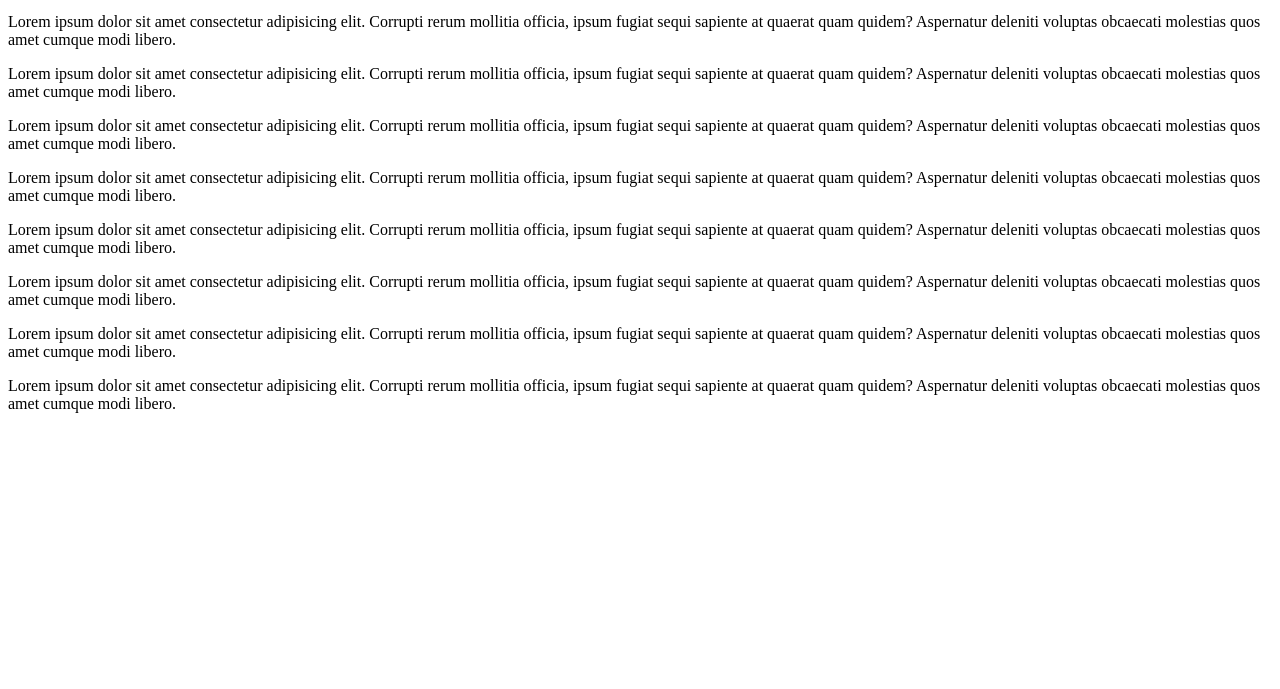
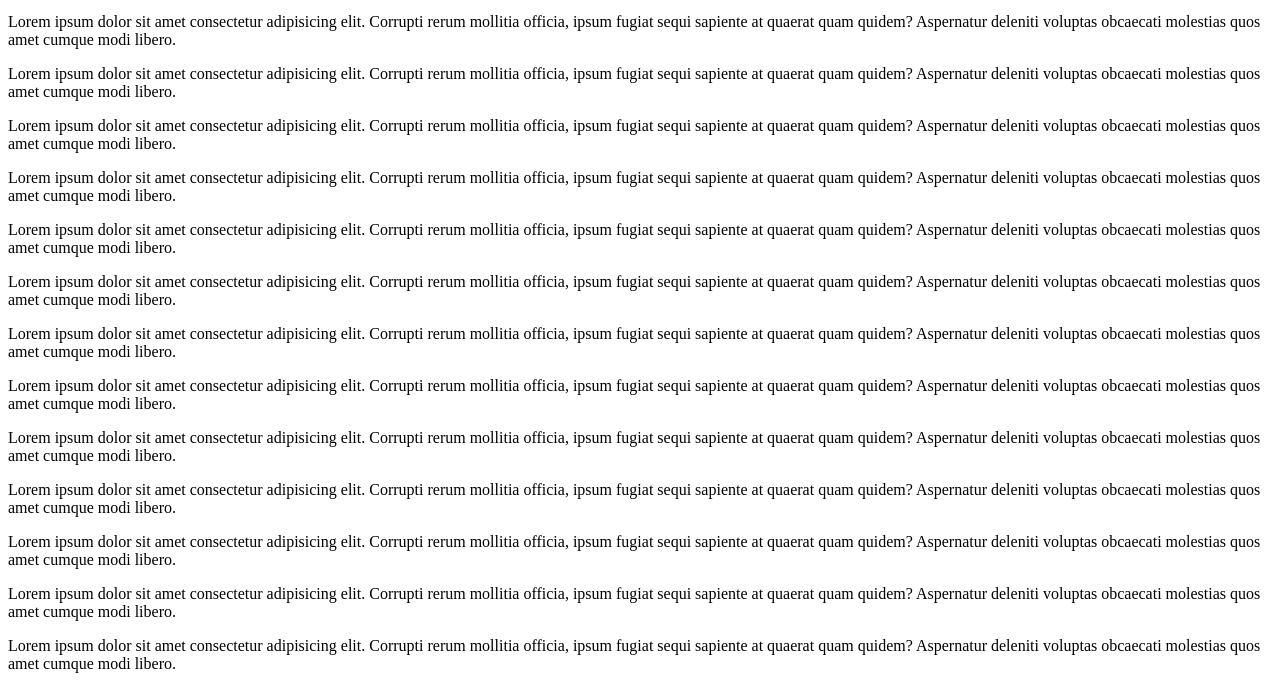
Before and after one commit to Yaroslav-Protsenko/-Praktika02, a plain HTML site: page index.html in a window 1280 px wide. Shown: the part 119-808 px from the top of the page. Drawn offline with Linux system fonts and the light colour scheme.

Commit message:
add paragraphes

```diff
--- a/index.html
+++ b/index.html
@@ -15,6 +15,11 @@
    <p> Lorem ipsum dolor sit amet consectetur adipisicing elit. Corrupti rerum mollitia officia, ipsum fugiat sequi sapiente at quaerat quam quidem? Aspernatur deleniti voluptas obcaecati molestias quos amet cumque modi libero. </p>
    <p> Lorem ipsum dolor sit amet consectetur adipisicing elit. Corrupti rerum mollitia officia, ipsum fugiat sequi sapiente at quaerat quam quidem? Aspernatur deleniti voluptas obcaecati molestias quos amet cumque modi libero. </p>
    <p> Lorem ipsum dolor sit amet consectetur adipisicing elit. Corrupti rerum mollitia officia, ipsum fugiat sequi sapiente at quaerat quam quidem? Aspernatur deleniti voluptas obcaecati molestias quos amet cumque modi libero. </p>
+   <p> Lorem ipsum dolor sit amet consectetur adipisicing elit. Corrupti rerum mollitia officia, ipsum fugiat sequi sapiente at quaerat quam quidem? Aspernatur deleniti voluptas obcaecati molestias quos amet cumque modi libero. </p>
+   <p> Lorem ipsum dolor sit amet consectetur adipisicing elit. Corrupti rerum mollitia officia, ipsum fugiat sequi sapiente at quaerat quam quidem? Aspernatur deleniti voluptas obcaecati molestias quos amet cumque modi libero. </p>
+   <p> Lorem ipsum dolor sit amet consectetur adipisicing elit. Corrupti rerum mollitia officia, ipsum fugiat sequi sapiente at quaerat quam quidem? Aspernatur deleniti voluptas obcaecati molestias quos amet cumque modi libero. </p>
+   <p> Lorem ipsum dolor sit amet consectetur adipisicing elit. Corrupti rerum mollitia officia, ipsum fugiat sequi sapiente at quaerat quam quidem? Aspernatur deleniti voluptas obcaecati molestias quos amet cumque modi libero. </p>
+   <p> Lorem ipsum dolor sit amet consectetur adipisicing elit. Corrupti rerum mollitia officia, ipsum fugiat sequi sapiente at quaerat quam quidem? Aspernatur deleniti voluptas obcaecati molestias quos amet cumque modi libero. </p>
 
 </body>
 </html>
```
